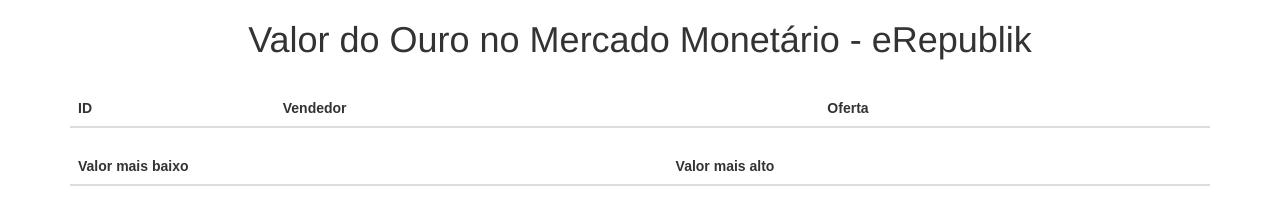
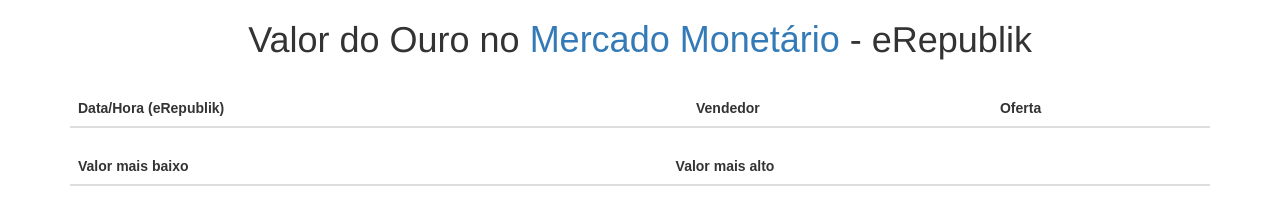
Before and after one commit to NMCarv/erepublik-gold, a plain HTML site: page index.html in a window 1280 px wide. Drawn offline with nearby package versions, Linux system fonts and the light colour scheme; no server answers.

Commit message:
Alteração do campo "ID" para "Data/Hora (eRepublik)"

```diff
--- a/index.html
+++ b/index.html
@@ -20,12 +20,12 @@
     <link rel="stylesheet" href="css/style.css" type="text/css" />
 </head>
 <body>
-    <h1>Valor do Ouro no Mercado Monetário - eRepublik</h1>
+    <h1>Valor do Ouro no <a href="https://www.erepublik.com/br/economy/exchange-market/" target="_blank">Mercado Monetário</a> - eRepublik</h1>
     <div class="container">
         <div class="table-responsive">
             <table class="table table-hover">
                 <thead>
-                    <th>ID</th>
+                    <th>Data/Hora (eRepublik)</th>
                     <th>Vendedor</th>
                     <th>Oferta</th>
                 </thead>
--- a/js/js.js
+++ b/js/js.js
@@ -14,8 +14,8 @@
             if (data.status == "ok") {
                 $.each(data.offers, function(index, offer) {
                     /* This logs the offer object into your console */
-                    console.log("ID: " + index + " - Oferta: " + offer.offer.rate + " PTE");
-                    $("#t1").append("<tr><td>" + index + "</td><td>" + offer.seller.name + "</td><td>" + offer.offer.rate + " PTE</td></tr>");
+                    console.log("Data/Hora (eRepublik): " + offer.added + " - Oferta: " + offer.offer.rate + " PTE");
+                    $("#t1").append("<tr><td>" + offer.added + "</td><td>" + offer.seller.name + "</td><td>" + offer.offer.rate + " PTE</td></tr>");
                     if ($lower != 0) {
                         if (offer.offer.rate <= $lower) {
                             $lower = offer.offer.rate;
```
